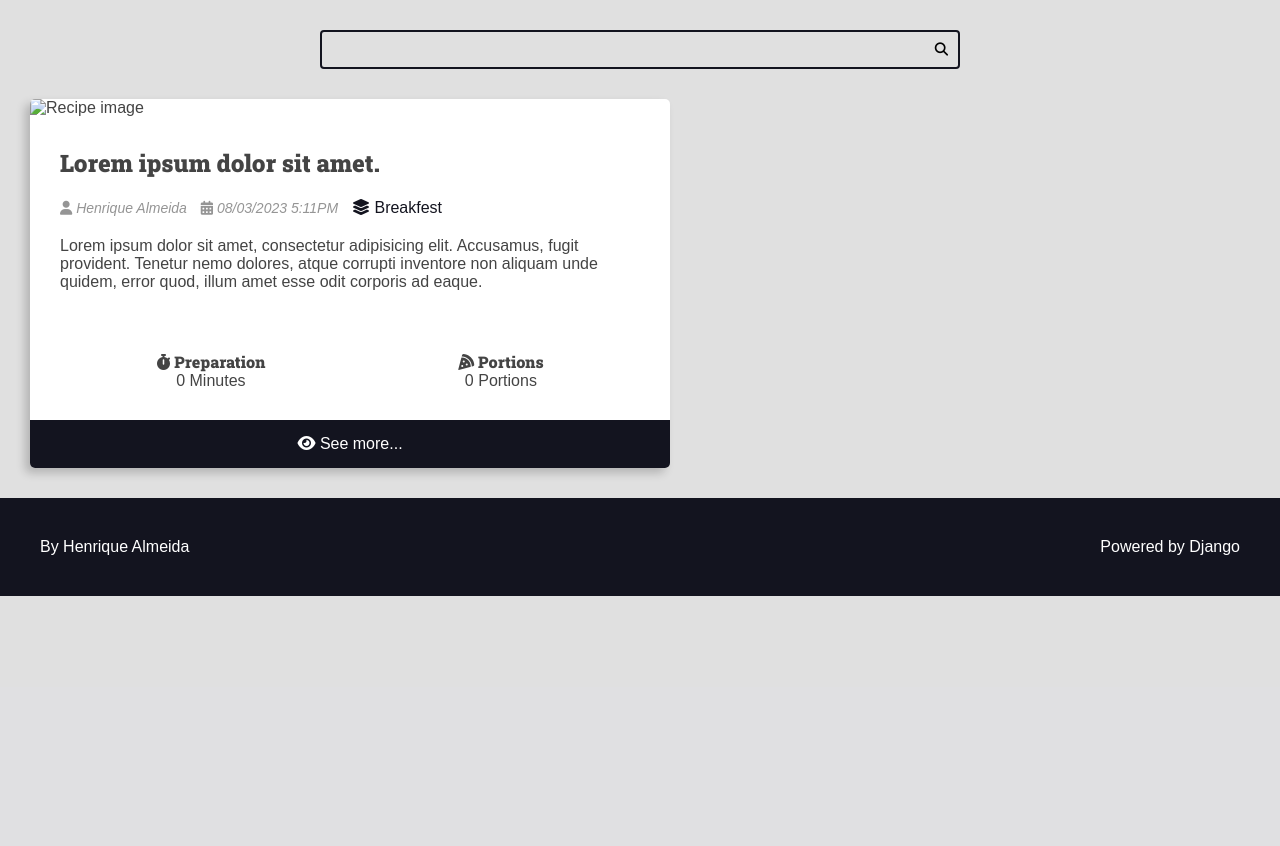
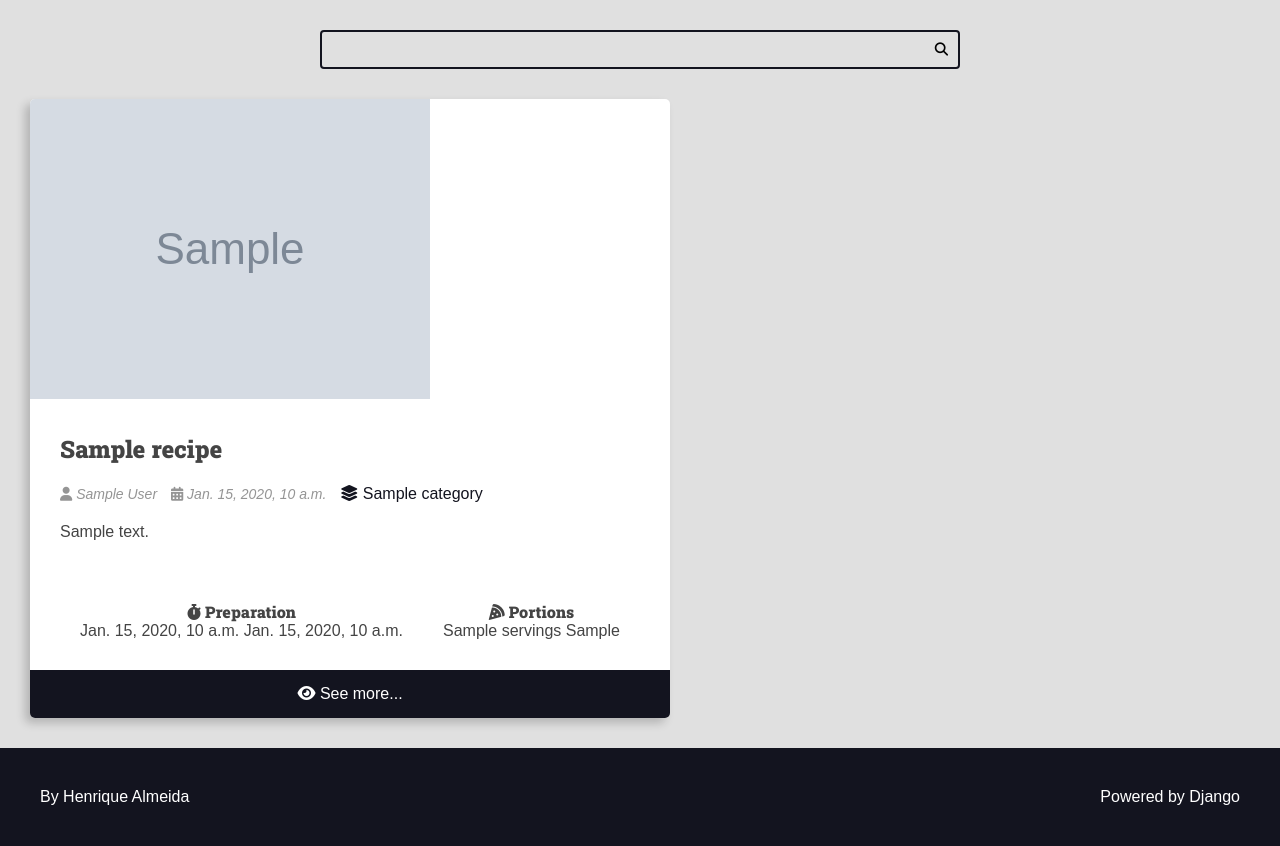
Before and after one commit to RickyAlm/Project-Recipes-Django, a Django app: template recipes/templates/recipes/pages/home.html in a window 1280 px wide. Shown: the part 113-959 px from the top of the page. Before the commit the page ends 709 px from the top, so only its background shows below. Run offline with Django 4.2, Linux system fonts and the light colour scheme; the template is opened without the code that fills it: most values are stand-ins (such as "Sample title", 1, 10 or a date in 2020); grey boxes marked "Sample" are stand-in pictures; parts of the project's set-up code (start-up, migrations or seed data) failed here and were passed over; some libraries are stand-ins or nearby versions.

Commit message:
add data dynamically to recipes with faker

```diff
--- a/recipes/static/recipes/css/styles.css
+++ b/recipes/static/recipes/css/styles.css
@@ -170,6 +170,7 @@
 
     .recipe-list-item {
       max-width: 64rem;
+      height: fit-content;
     }
 
     .recipe-list-item:hover {
--- a/recipes/templates/recipes/pages/home.html
+++ b/recipes/templates/recipes/pages/home.html
@@ -4,6 +4,8 @@
 
 {% block content %}
   <div class="main-content main-content-list container">
-    {% include 'recipes/partials/recipe.html' %}
+    {% for recipe in recipes %}
+      {% include 'recipes/partials/recipe.html' %}
+    {% endfor %}
   </div>
 {% endblock content %}
--- a/recipes/templates/recipes/partials/recipe.html
+++ b/recipes/templates/recipes/partials/recipe.html
@@ -1,45 +1,43 @@
 <div class="recipe recipe-list-item">
   <div class="recipe-list-cover">
-    <img src="https://via.placeholder.com/1280x720.png/269fe6" alt="Recipe image">
+    <img src="{{ recipe.cover.url }}" alt="Recipe image">
   </div>
   <div class="recipe-title-container">
-    <h2 class="recipe-title">Lorem ipsum dolor sit amet.</h2>
+    <h2 class="recipe-title">{{ recipe.title }}</h2>
   </div>
 
   <div class="recipe-author">
     <span class="recipe-author-item">
       <i class="fas fa-user"></i>
-      Henrique Almeida
+      {{ recipe.author.first_name }} {{ recipe.author.last_name }}
     </span>
     <span class="recipe-author-item">
       <i class="fas fa-calendar-alt"></i>
-      08/03/2023 5:11PM
+      {{ recipe.created_at }}
     </span>
     <span class="recipe-author-itens">
       <a href="/">
         <i class="fas fa-layer-group"></i>
-        <span>Breakfest</span>
+        <span>{{ recipe.category.name }}</span>
       </a>
     </span>
   </div>
 
   <div class="recipe-content">
-    <p>Lorem ipsum dolor sit amet, consectetur adipisicing elit. Accusamus, fugit
-      provident. Tenetur nemo dolores, atque corrupti inventore non aliquam unde
-      quidem, error quod, illum amet esse odit corporis ad eaque.</p>
+    <p>{{ recipe.description }}</p>
   </div>
 
   <div class="recipe-meta-container">
     <div class="recipe-meta recipe-preparation">
       <h3 class="recipe-meta-title"><i class="fas fa-stopwatch"></i> Preparation</h3>
       <div class="recipe-meta-text">
-        0 Minutes
+        {{ recipe.preparation_time }} {{ recipe.preparation_time_unit }}
       </div>
     </div>
     <div class="recipe-meta recipe-servings">
       <h3 class="recipe-meta-title"><i class="fas fa-pizza-slice"></i> Portions</h3>
       <div class="recipe-meta-text">
-        0 Portions
+        {{ recipe.servings }} {{ recipe.servings_unit }}
       </div>
     </div>
   </div>
```
Also changed, not shown: recipes/views.py (+12 -2 lines), utils/recipes/factory.py (added, +33 -0 lines).
